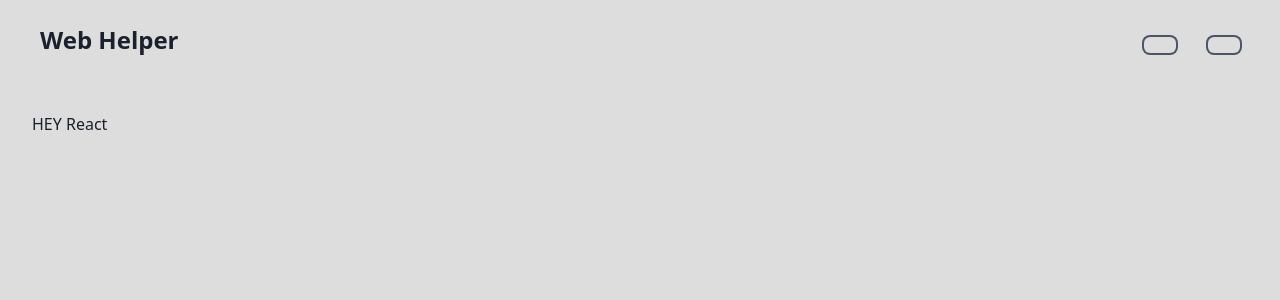
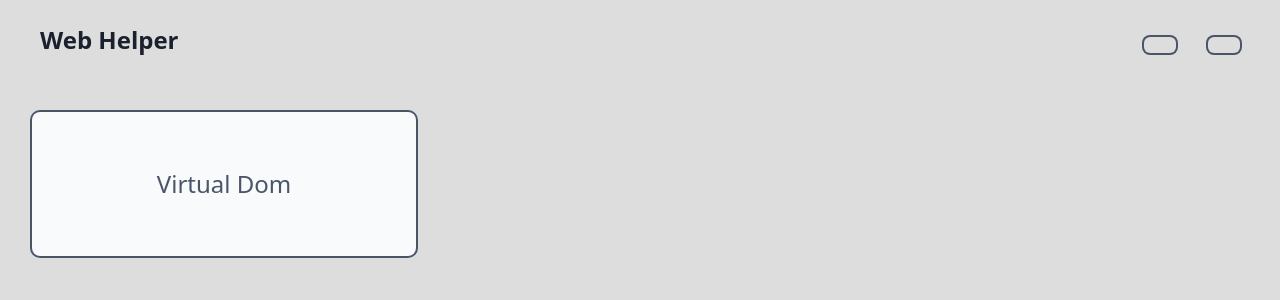
Before and after one commit to dansmht/Web-Helper, a React (Vite) app: page /react in a window 1280 px wide. Shown: the top 300 px of the page. Built offline with nearby package versions, Linux system fonts and the light colour scheme.

Commit message:
Refactor section pages to use unified SectionCardsPage

```diff
--- /dev/null
+++ b/src/constants/sectionCards.ts
@@ -0,0 +1,22 @@
+import type { SectionCardsData } from '../types/sectionCards.ts';
+
+export const homePageData: SectionCardsData = {
+  documentTitle: 'Web Helper',
+  cardLinks: [
+    { title: 'React', to: '/react' },
+    { title: 'Architecture', to: '/architecture' },
+  ],
+  cardSoonLinks: [{ title: 'JavaScript' }, { title: 'TypeScript' }],
+};
+
+export const reactSectionPageData = {
+  documentTitle: 'React - Web Helper',
+  cardLinks: [{ title: 'Virtual Dom', to: '/react/virtual-dom' }],
+  cardSoonLinks: [],
+};
+
+export const architectureSectionPageData = {
+  documentTitle: 'Architecture - Web Helper',
+  cardLinks: [{ title: 'FSD', to: '/architecture/fsd' }],
+  cardSoonLinks: [],
+};
--- a/src/pages/SectionCardsPage/SectionCardsPage.tsx
+++ b/src/pages/SectionCardsPage/SectionCardsPage.tsx
@@ -4,16 +4,9 @@ import { SectionCardLinkSoon } from '../../components/SectionCardLink/SectionCar
 
 import { useTitle } from '../../hooks/useTitle.ts';
 
-type SectionCardsPageProps = {
-  documentTitle: string;
-  cardLinks: {
-    title: string;
-    to: string;
-  }[];
-  cardSoonLinks: {
-    title: string;
-  }[];
-};
+import type { SectionCardsData } from '../../types/sectionCards.ts';
+
+type SectionCardsPageProps = SectionCardsData;
 
 export const SectionCardsPage = ({
   documentTitle,
@@ -25,11 +18,11 @@ export const SectionCardsPage = ({
   return (
     <SectionCardListContainer>
       {cardLinks.map(({ title, to }) => (
-        <SectionCardLink title={title} to={to} />
+        <SectionCardLink key={title} title={title} to={to} />
       ))}
 
       {cardSoonLinks.map(({ title }) => (
-        <SectionCardLinkSoon title={title} />
+        <SectionCardLinkSoon key={title} title={title} />
       ))}
     </SectionCardListContainer>
   );
--- a/src/pages/main/HomePage.tsx
+++ /dev/null
@@ -1,14 +0,0 @@
-import { SectionCardListContainer } from '../../components/SectionCardListContainer/SectionCardListContainer.tsx';
-import { SectionCardLink } from '../../components/SectionCardLink/SectionCardLink.tsx';
-import { SectionCardLinkSoon } from '../../components/SectionCardLink/SectionCardLinkSoon.tsx';
-
-export const HomePage = () => {
-  return (
-    <SectionCardListContainer>
-      <SectionCardLink title="React" to="/react" />
-      <SectionCardLink title="Architecture" to="/architecture" />
-      <SectionCardLinkSoon title="JavaScript" />
-      <SectionCardLinkSoon title="TypeScript" />
-    </SectionCardListContainer>
-  );
-};
--- a/src/pages/section/architecture/ArchitectureSectionPage.tsx
+++ /dev/null
@@ -1,10 +0,0 @@
-import { SectionCardListContainer } from '../../../components/SectionCardListContainer/SectionCardListContainer.tsx';
-import { SectionCardLink } from '../../../components/SectionCardLink/SectionCardLink.tsx';
-
-export const ArchitectureSectionPage = () => {
-  return (
-    <SectionCardListContainer>
-      <SectionCardLink title="FSD" to="/architecture/fsd" />
-    </SectionCardListContainer>
-  );
-};
--- a/src/pages/section/react/ReactSectionPage.tsx
+++ /dev/null
@@ -1,3 +0,0 @@
-export const ReactSectionPage = () => {
-  return <div>HEY React</div>;
-};
--- a/src/routing/LazyModules.ts
+++ b/src/routing/LazyModules.ts
@@ -1,29 +1,15 @@
 import { lazy } from 'react';
 
-const HomePage = lazy(() =>
-  import('../pages/main/HomePage.tsx').then((module) => ({
-    default: module.HomePage,
+const SectionCardsPage = lazy(() =>
+  import('../pages/SectionCardsPage/SectionCardsPage.tsx').then((module) => ({
+    default: module.SectionCardsPage,
   }))
 );
 
 const ThemePage = lazy(() =>
-  import('../pages/main/ThemePage.tsx').then((module) => ({
+  import('../pages/ThemePage/ThemePage.tsx').then((module) => ({
     default: module.ThemePage,
   }))
-);
-
-const ReactSectionPage = lazy(() =>
-  import('../pages/section/react/ReactSectionPage.tsx').then((module) => ({
-    default: module.ReactSectionPage,
-  }))
-);
-
-const ArchitectureSectionPage = lazy(() =>
-  import('../pages/section/architecture/ArchitectureSectionPage.tsx').then(
-    (module) => ({
-      default: module.ArchitectureSectionPage,
-    })
-  )
 );
 
 const I18nMarkdownViewerWithAnchors = lazy(() =>
@@ -35,10 +21,8 @@ const I18nMarkdownViewerWithAnchors = lazy(() =>
 );
 
 export const LazyPages = {
-  home: HomePage,
+  sectionCards: SectionCardsPage,
   theme: ThemePage,
-  reactSection: ReactSectionPage,
-  architectureSection: ArchitectureSectionPage,
 };
 
 export const LazyComponents = {
--- /dev/null
+++ b/src/types/sectionCards.ts
@@ -0,0 +1,10 @@
+export type SectionCardsData = {
+  documentTitle: string;
+  cardLinks: {
+    title: string;
+    to: string;
+  }[];
+  cardSoonLinks: {
+    title: string;
+  }[];
+};
```
Also changed, not shown: src/routing/routes.tsx (+9 -3 lines), src/pages/ThemePage/ThemePage.tsx (renamed from src/pages/main/ThemePage.tsx).
